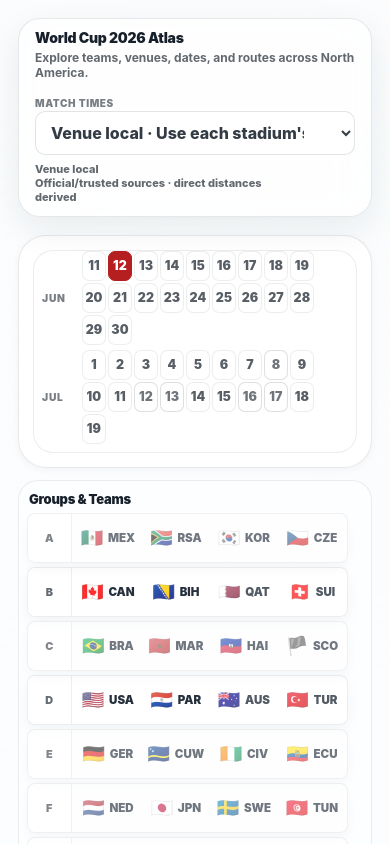
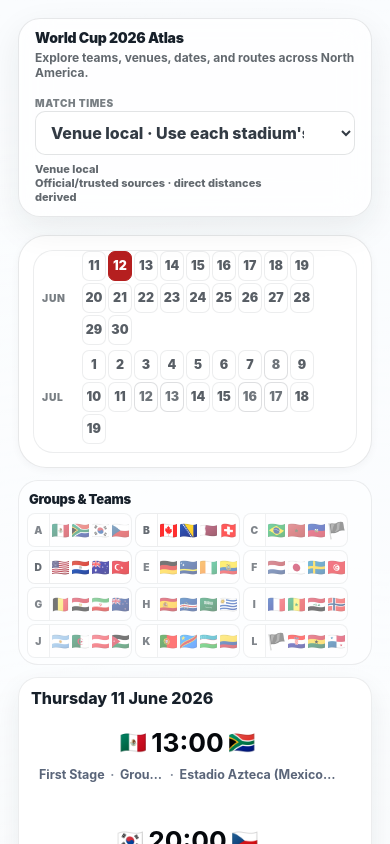
Before and after one commit to AudioStakes/world-cup-2026-atlas, a Preact app: page / in a window 390 px wide. Shown: the top 844 px of the page. Built offline with nearby package versions, Linux system fonts and the light colour scheme.

Commit message:
Compact groups panel on narrow screens

```diff
--- a/src/styles.css
+++ b/src/styles.css
@@ -1740,34 +1740,59 @@ select:focus-visible,
   }
 }
 
-@media (pointer: coarse), (max-width: 720px) {
+@media (max-width: 1180px) {
   .groups-section .group-team-grid {
-    --group-team-label-size: 44px;
-    --group-team-target-size: 44px;
-    --group-team-flag-size: 24px;
-    --group-team-flag-font-size: 18px;
-
-    grid-template-columns: minmax(0, 1fr);
-  }
-
-  .group-team-row-button {
-    gap: 4px;
-  }
-
-  .group-team-name {
-    font-size: 0.72rem;
+    --group-team-card-gap: 3px;
+    --group-team-label-size: 24px;
+    --group-team-row-gap: 1px;
+    --group-team-row-padding: 1px;
+    --group-team-target-size: 32px;
+    --group-team-flag-size: 22px;
+    --group-team-flag-font-size: 17px;
+
+    grid-template-columns: repeat(4, minmax(0, 1fr));
+    gap: var(--group-team-card-gap);
+    padding: 0 8px 6px;
+  }
+
+  .groups-section .group-team-card {
+    border-radius: 8px;
+    box-shadow: none;
+  }
+
+  .groups-section .group-team-header-button {
+    min-height: var(--group-team-target-size);
+    font-size: 0.64rem;
+  }
+
+  .groups-section .group-team-row-button {
+    min-height: var(--group-team-target-size);
+    gap: 0;
+  }
+
+  .groups-section .group-team-copy {
+    display: none;
+  }
+}
+
+@media (max-width: 480px) {
+  .groups-section .group-team-grid {
+    --group-team-label-size: 22px;
+    --group-team-target-size: 30px;
+    --group-team-flag-size: 21px;
+    --group-team-flag-font-size: 16px;
+
+    grid-template-columns: repeat(3, minmax(0, 1fr));
   }
 }
 
 @media (max-width: 360px) {
   .groups-section .group-team-grid {
-    --group-team-target-size: 44px;
+    --group-team-target-size: 32px;
+    --group-team-flag-size: 22px;
+    --group-team-flag-font-size: 17px;
 
     grid-template-columns: repeat(2, minmax(0, 1fr));
-  }
-
-  .group-team-copy {
-    display: none;
   }
 }
 
```
Also changed, not shown: 2 other files (tests, documents, lock files or other folders).
